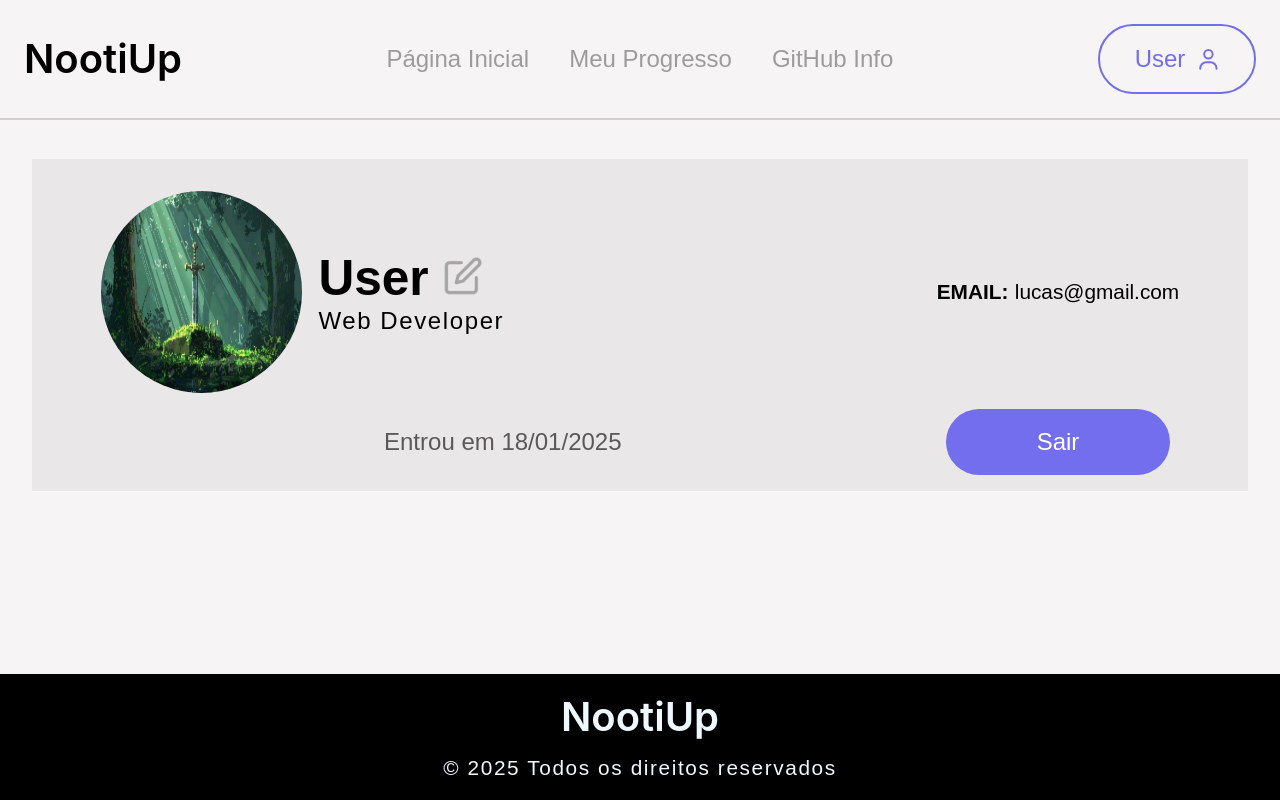
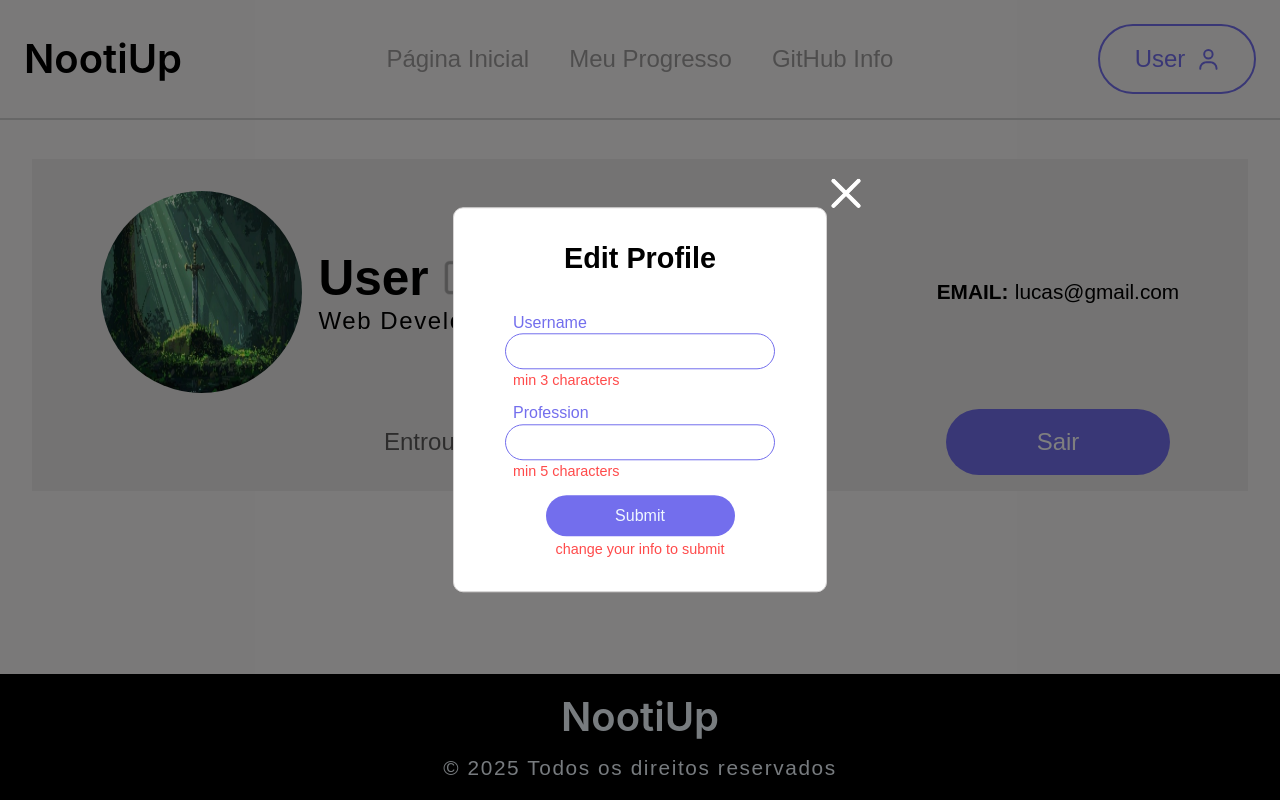
Before and after one commit to Lucas2907/NootiUp-frontend, a React (Vite) app: page /my-profile in a window 1280 px wide. Both pictures are taken after a click on the button "edit profile". Built offline with nearby package versions, Linux system fonts and the light colour scheme.

Commit message:
create PopupProfile to change info data

```diff
--- a/src/components/App/App.tsx
+++ b/src/components/App/App.tsx
@@ -9,10 +9,6 @@ import GitHubInfo from "../GitHubInfo/GitHubInfo"
 // import GitHubAuthPage from "../GitHubAuthPage/GitHubAuthPage"(BACKEND)
 
 function App() {
-
-
-
-
 
   return (
     <Routes>
--- a/src/components/MyProfile/MyProfile.css
+++ b/src/components/MyProfile/MyProfile.css
@@ -43,6 +43,10 @@
   background-color: transparent;
 }
 
+.my-profile__edit-button:focus {
+  outline: none;
+}
+
 .my-profile__user-about {
   margin: 0;
   font-size: 1.5rem;
@@ -62,6 +66,11 @@
 .my-profile__user-info-image {
   width: 2.5rem;
   height: 2.5rem;
+}
+
+.my-profile__user-info-image:hover {
+  cursor: pointer;
+  opacity: 70%;
 }
 
 .my-profile__email {
--- a/src/components/MyProfile/MyProfile.tsx
+++ b/src/components/MyProfile/MyProfile.tsx
@@ -2,10 +2,15 @@
 import editProfile from "../../assets/images/edit-profile.png"
 import profileImage from "../../assets/images/profile-example.jpg"
 import { Link } from "react-router-dom"
-
+import Popup from "../Popup/Popup"
+import { useState } from "react"
 
 function MyProfile() {
 
+    const [isPopupOpened, setIsPopupOpened] = useState(false)
+
+    const openPopup = () => setIsPopupOpened(true)
+    const closePopup = () => setIsPopupOpened(false)
 
     return (
         <div className="my-profile">
@@ -18,6 +23,7 @@ function MyProfile() {
                             type="button"
                             className="my-profile__edit-button"
                             aria-label="edit profile"
+                            onClick={openPopup}
                         >
                             <img
                                 className="my-profile__user-info-image"
@@ -36,7 +42,9 @@ function MyProfile() {
             </div>
             <p className="my-profile__text">Entrou em 18/01/2025</p>
             <Link to={"/signin"} className="app-link my-profile__exit-link my-profile__button my-profile__exit">Sair</Link >
+            {isPopupOpened && <Popup onClose={closePopup} />}
         </div >
+
     )
 }
 
--- /dev/null
+++ b/src/components/Popup/Popup.css
@@ -0,0 +1,48 @@
+.popup {
+  background-color: #fff;
+  border-radius: 10px;
+  padding: 34px 36px;
+  box-sizing: border-box;
+  position: fixed;
+  top: 50%;
+  left: 50%;
+  transform: translate(-50%, -50%);
+  display: flex;
+  flex-direction: column;
+  justify-content: space-between;
+  border: 1px solid rgb(214, 212, 212);
+}
+
+.popup__close-button {
+  display: flex;
+  justify-content: center;
+  align-items: center;
+  position: absolute;
+  border: none;
+  background-color: transparent;
+  top: -35px;
+  right: -40px;
+  width: 40px;
+  height: 40px;
+}
+
+.popup__close-icon {
+  width: 50px;
+  height: 50px;
+}
+
+.popup__close-icon:hover {
+  opacity: 50%;
+  cursor: pointer;
+}
+
+.popup-sobreposition {
+  position: fixed;
+  top: 0;
+  left: 0;
+  width: 100vw;
+  height: 100vh;
+  background: rgba(0, 0, 0, 0.5);
+  display: flex;
+  z-index: 1;
+}
--- /dev/null
+++ b/src/components/Popup/Popup.tsx
@@ -0,0 +1,38 @@
+import { useEffect } from "react";
+import closeButton from "../../assets/images/close-icon.png"
+import PopupProfile from "./PopupProfile/PopupProfile"
+interface PopupProps {
+    onClose: () => void;
+}
+
+function Popup({ onClose }: PopupProps) {
+
+    const handleContentClick = (e: React.MouseEvent) => {
+        e.stopPropagation()
+    }
+
+    useEffect(() => {
+        function handleEsc(e: KeyboardEvent) {
+            if (e.key === 'Escape') {
+                onClose();
+            }
+        }
+        document.addEventListener('keydown', handleEsc);
+        return () => document.removeEventListener('keydown', handleEsc);
+    }, [onClose]);
+
+
+    return (
+        <div className="popup-sobreposition" onClick={onClose}>
+            <div className="popup" onClick={handleContentClick}>
+                <button onClick={onClose} type="button" className="popup__close-button">
+                    <img className="popup__close-icon" src={closeButton} alt="close button icon" />
+                </button>
+                <PopupProfile />
+            </div>
+        </div>
+
+    )
+}
+
+export default Popup
--- /dev/null
+++ b/src/components/Popup/PopupProfile/PopupProfile.css
@@ -0,0 +1,79 @@
+.popup-profile {
+  display: flex;
+  flex-direction: column;
+  align-items: center;
+  min-width: 300px;
+}
+
+.popup-profile__title {
+  margin: 0;
+  font-size: 1.8rem;
+}
+
+.popup-profile__form {
+  display: flex;
+  flex-direction: column;
+  align-items: center;
+  margin-top: 2.4rem;
+  gap: 1rem;
+  min-width: 100%;
+}
+
+.popup-profile__items {
+  display: flex;
+  flex-direction: column;
+  gap: 0.1rem;
+  min-width: 90%;
+}
+
+.popup-profile__label {
+  margin: 0 auto 0 0.5rem;
+  font-size: 1rem;
+  color: #736eed;
+}
+
+.popup-profile__container {
+  padding: 0.4rem 0.5rem;
+  border: 1.5px solid #736eed;
+  border-radius: 50px;
+  box-sizing: border-box;
+}
+
+.popup-profile__input {
+  border: none;
+}
+
+.popup-profile__input:focus {
+  outline: none;
+}
+
+.popup-profile__error {
+  font-size: 0.9rem;
+  color: #ff4b4b;
+}
+
+.popup-profile__error--input {
+  margin: 0.1rem auto 0 0.5rem;
+}
+
+.popup-profile__error--submit {
+  margin: 0;
+  text-align: center;
+}
+
+.popup-profile__submit-items {
+  display: flex;
+  flex-direction: column;
+  align-items: center;
+  gap: 0.3rem;
+  min-width: 90%;
+}
+
+.popup-profile__submit-button {
+  width: 70%;
+  background-color: #736eed;
+  border: none;
+  padding: 0.7rem 0;
+  border-radius: 50px;
+  color: aliceblue;
+}
--- /dev/null
+++ b/src/components/Popup/PopupProfile/PopupProfile.tsx
@@ -0,0 +1,30 @@
+function PopupProfile() {
+    return (
+        <div className="popup-profile">
+            <h2 className="popup-profile__title">Edit Profile</h2>
+            <form className="popup-profile__form">
+
+                <div className="popup-profile__items">
+                    <label className="popup-profile__label" htmlFor="username">Username</label>
+                    <div className="popup-profile__container">
+                        <input className="popup-profile__input" id="username" type="text" />
+                    </div>
+                    <p className="popup-profile__error popup-profile__error--input">min 3 characters</p>
+                </div>
+                <div className="popup-profile__items">
+                    <label className="popup-profile__label" htmlFor="profession">Profession</label>
+                    <div className="popup-profile__container">
+                        <input className="popup-profile__input" id="profession" type="text" />
+                    </div>
+                    <p className="popup-profile__error popup-profile__error--input">min 5 characters</p>
+                </div>
+                <div className="popup-profile__submit-items">
+                    <button type="button" className="popup-profile__submit-button">Submit</button>
+                    <p className="popup-profile__error popup-profile__error--submit">change your info to submit</p>
+                </div>
+            </form>
+        </div>
+    )
+}
+
+export default PopupProfile
--- a/src/index.css
+++ b/src/index.css
@@ -14,3 +14,5 @@
 @import url(./components/GitHubInfo/GitHubInfo.css);
 @import url(./components/GitHubAuthPage/GitHubAuthPage.css);
 @import url(./components/ButtonGitHub/ButtonGitHub.css);
+@import url(./components/Popup/Popup.css);
+@import url(./components/Popup/PopupProfile/PopupProfile.css);
```
